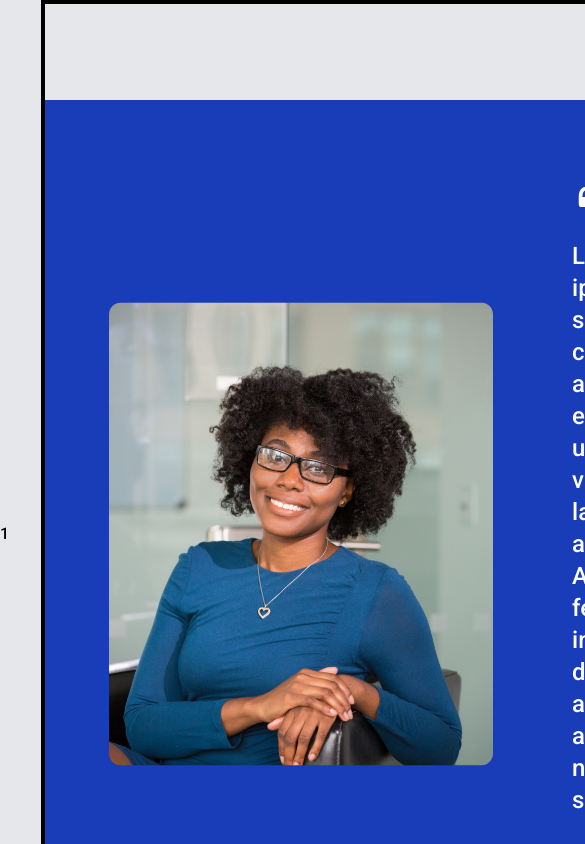
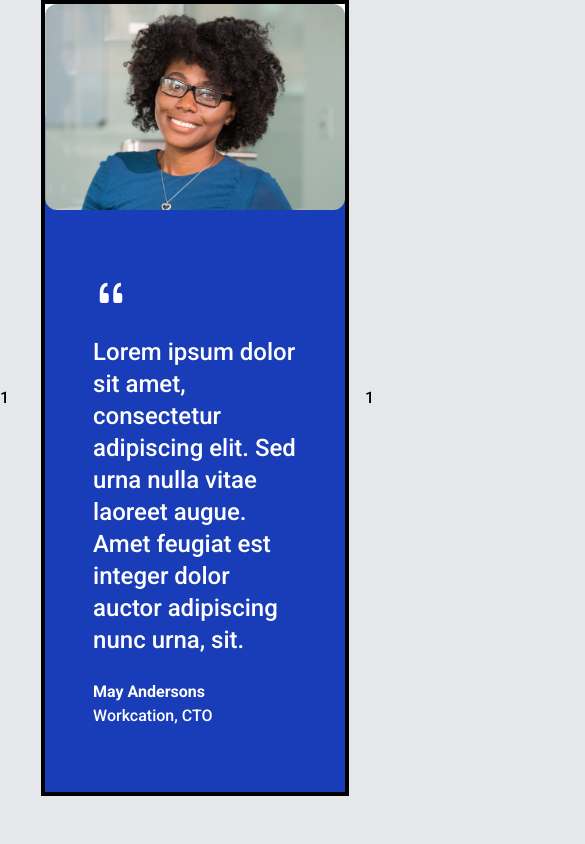
Before and after one commit to bienvenudev/react-component-library, a React (Vite) app: page / in a window 390 px wide. Shown: the top 844 px of the page, 585 px wide, since content can reach past the window. Built offline with nearby package versions, Linux system fonts and the light colour scheme.

Commit message:
feat: update styling and layout for TestimonialWithImage component

```diff
--- a/src/components/Testimonials/TestimonialWithImage.jsx
+++ b/src/components/Testimonials/TestimonialWithImage.jsx
@@ -4,11 +4,15 @@ import { BsQuote } from "react-icons/bs";
 export default function TestimonialWithImage({ image, quote, name, role }) {
   console.log("image is", image.type);
   return (
-    <div className="border-4 py-24 relative">
+    <div className="border-4 pt-28 bg-white lg:bg-inherit lg:py-24 relative">
       <div className="bg-blue-800">
-        <div className=" flex text-white px-10 ml-[455px]">
-          <img className="absolute left-16 top-1/2 -translate-y-1/2 rounded-xl" src={image.type} width="384" alt="" />
-          <div className="py-20 px-8 max-w-[800px]">
+        <div className="text-white px-4 lg:px-10 lg:ml-[455px]">
+          <img
+            className="absolute max-h-[206px] w-xs rounded-xl top-0 object-cover object-[50%_25%] left-1/2 -translate-x-1/2 lg:max-h-full lg:w-full lg:max-w-sm lg:left-65 lg:top-1/2 lg:-translate-y-1/2"
+            src={image.type}
+            alt=""
+          />
+          <div className="pt-40 pb-16 lg:py-20 px-8 max-w-xs lg:max-w-[800px]">
             <BsQuote className="text-4xl" />
             <div className="py-6 text-2xl font-medium leading-8">{quote}</div>
             <div className="font-bold leading-6">{name}</div>
```
